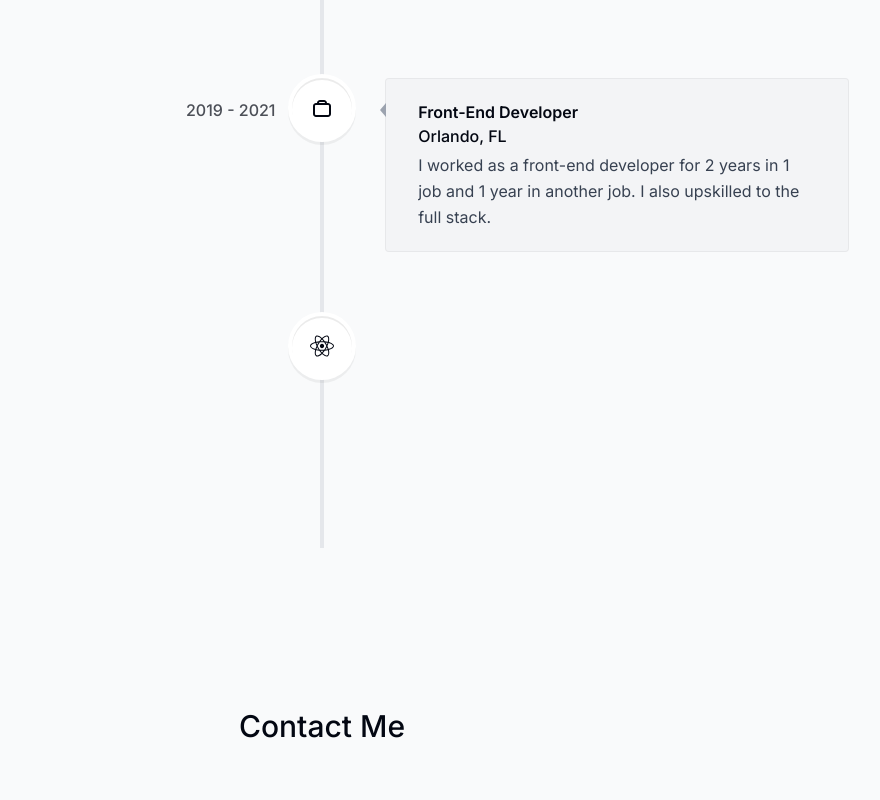
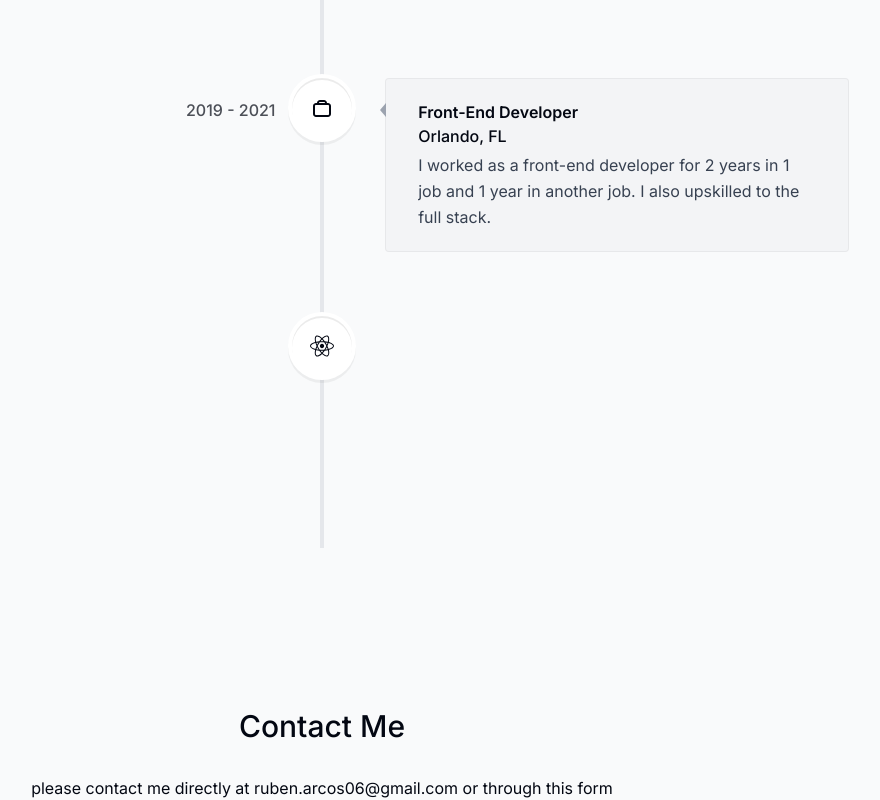
Before and after one commit to ruben-arcos/rubenarcos, a Next.js app: page / in a window 1280 px wide. Shown: the part 3388-4188 px from the top of the page, without its empty margins (318-1198 px from the left). Before the commit the page ends 4164 px from the top, so only its background shows below. Built offline with nearby package versions, Linux system fonts and the light colour scheme.

Commit message:
added paragraph to the contact section which includes my email.

```diff
--- a/components/contact.tsx
+++ b/components/contact.tsx
@@ -5,6 +5,7 @@ export default function Contact() {
   return (
     <section id="contact">
       <SectionHeading>contact me</SectionHeading>
+      <p>please contact me directly at ruben.arcos06@gmail.com or through this form</p>
     </section>
   );
 }
```
